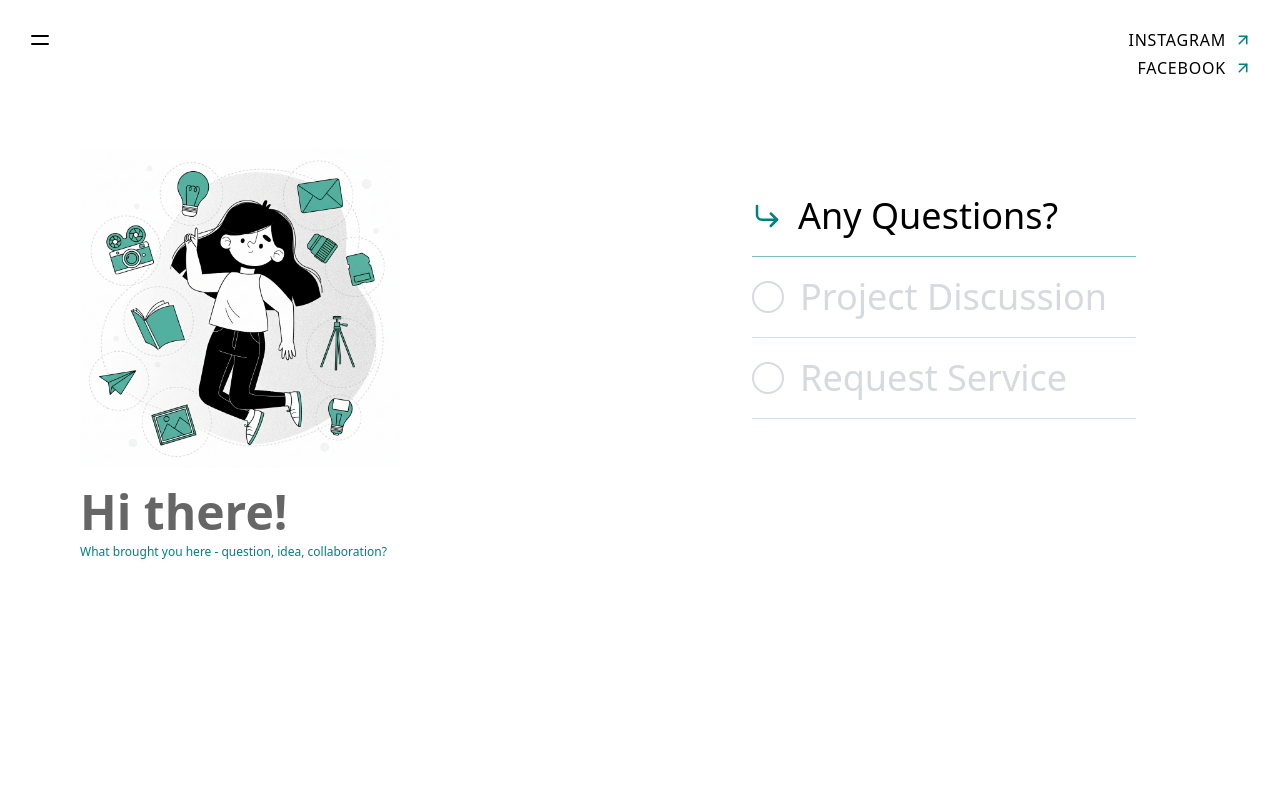
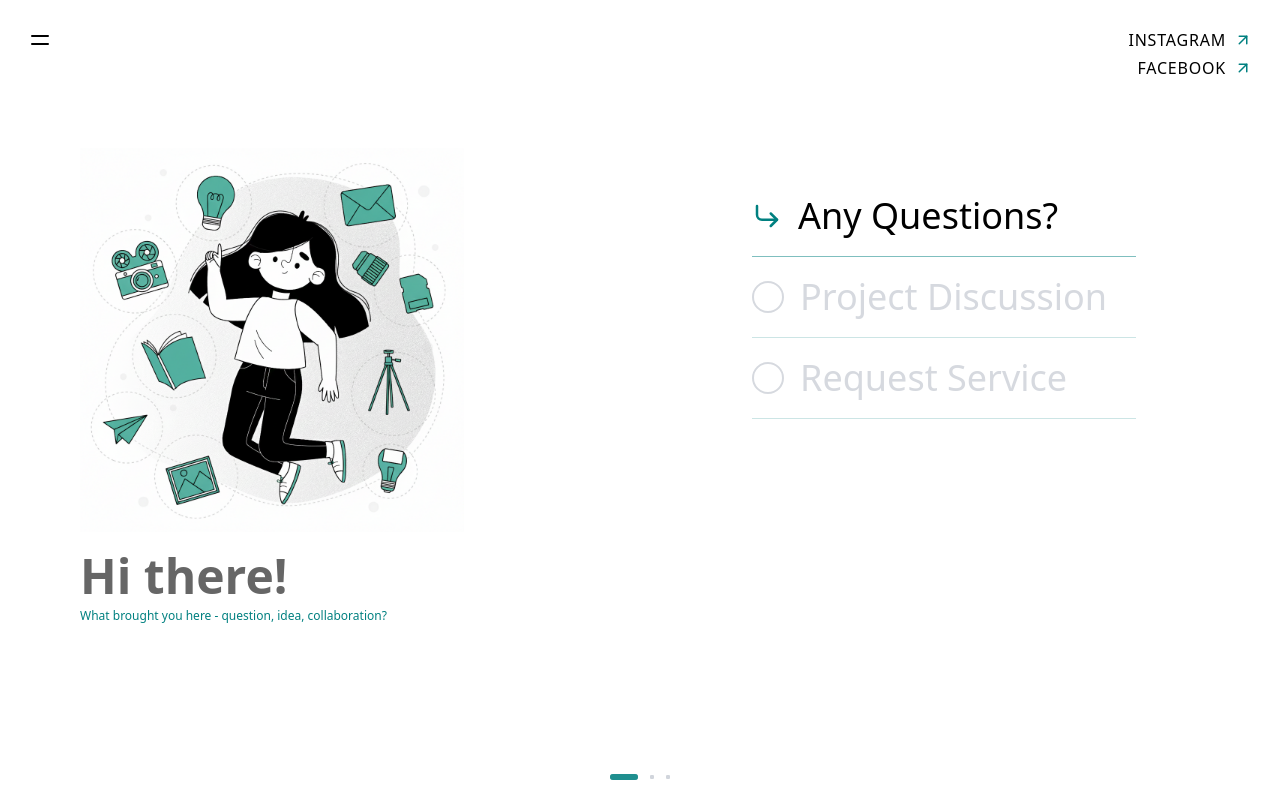
Before and after one commit to isantoshgyawali/bishal, a React (Vite) app: page /connect in a window 1280 px wide. Built offline with nearby package versions, Linux system fonts and the light colour scheme.

Commit message:
update: three dots

```diff
--- a/src/components/pages/connect.tsx
+++ b/src/components/pages/connect.tsx
@@ -27,6 +27,7 @@ export default function Connect() {
         consent: false
     })
     const [emailError, setEmailError] = useState('')
+    const [activeIndex, setActiveIndex] = useState(0);
     const scrollContainerRef = useRef<HTMLDivElement>(null)
 
 
@@ -39,6 +40,15 @@ export default function Connect() {
             })
         }
     }
+
+    const handleScroll = () => {
+        if (scrollContainerRef.current) {
+            const scrollLeft = scrollContainerRef.current.scrollLeft;
+            const width = scrollContainerRef.current.offsetWidth;
+            const index = Math.round(scrollLeft / width);
+            setActiveIndex(index);
+        }
+    };
 
     const validateEmail = (email: string) => {
         const emailRegex = /^[^\s@]+@[^\s@]+\.[^\s@]+$/
@@ -208,10 +218,12 @@ export default function Connect() {
             )
         },
     ]
+    {/* Navigation Indicators */ }
 
     return (
         <div
             ref={scrollContainerRef}
+            onScroll={handleScroll}
             className="w-full flex flex-row overflow-x-auto overflow-y-hidden snap-x snap-mandatory"
             style={{
                 scrollbarWidth: 'none',
@@ -222,13 +234,13 @@ export default function Connect() {
                 ConnectPage.map((item, index) => (
                     <div
                         key={index}
-                        className="flex flex-col lg:flex-row justify-between px-7 lg:px-20 lg:py-10 snap-start flex-shrink-0 w-full"
+                        className="flex flex-col lg:gap-10 lg:flex-row justify-between px-7 lg:px-20 lg:py-10 snap-start flex-shrink-0 w-full"
                     >
                         <div className="flex flex-col-reverse lg:flex-col justify-center items-start gap-5">
                             <img
                                 loading="eager"
                                 src={item.image}
-                                className="h-9/12 max-h-96 min-h-80 lg:h-80 aspect-auto self-center object-contain"
+                                className="h-9/12 max-h-96 min-h-80 lg:h-96 aspect-auto self-center object-contain"
                                 alt={item.title}
                             />
                             <div className="flex flex-col gap-2">
@@ -238,6 +250,20 @@ export default function Connect() {
                         </div>
 
                         {item.component}
+                        <div className="fixed bottom-5 left-0 right-0 flex justify-center items-center gap-3">
+                            {ConnectPage.map((_, index) => (
+                                <div
+                                    key={index}
+                                    onClick={() => scrollToPage(index)}
+                                    className={`
+                                        cursor-pointer transition-all duration-400 rounded-full
+                                        ${activeIndex === index
+                                            ? 'bg-[#008080]/50 w-7 h-1.5'
+                                            : 'bg-gray-300 w-1 h-1 hover:bg-gray-400'}
+                                    `}
+                                />
+                            ))}
+                        </div>
                     </div>
                 ))
             }
```
